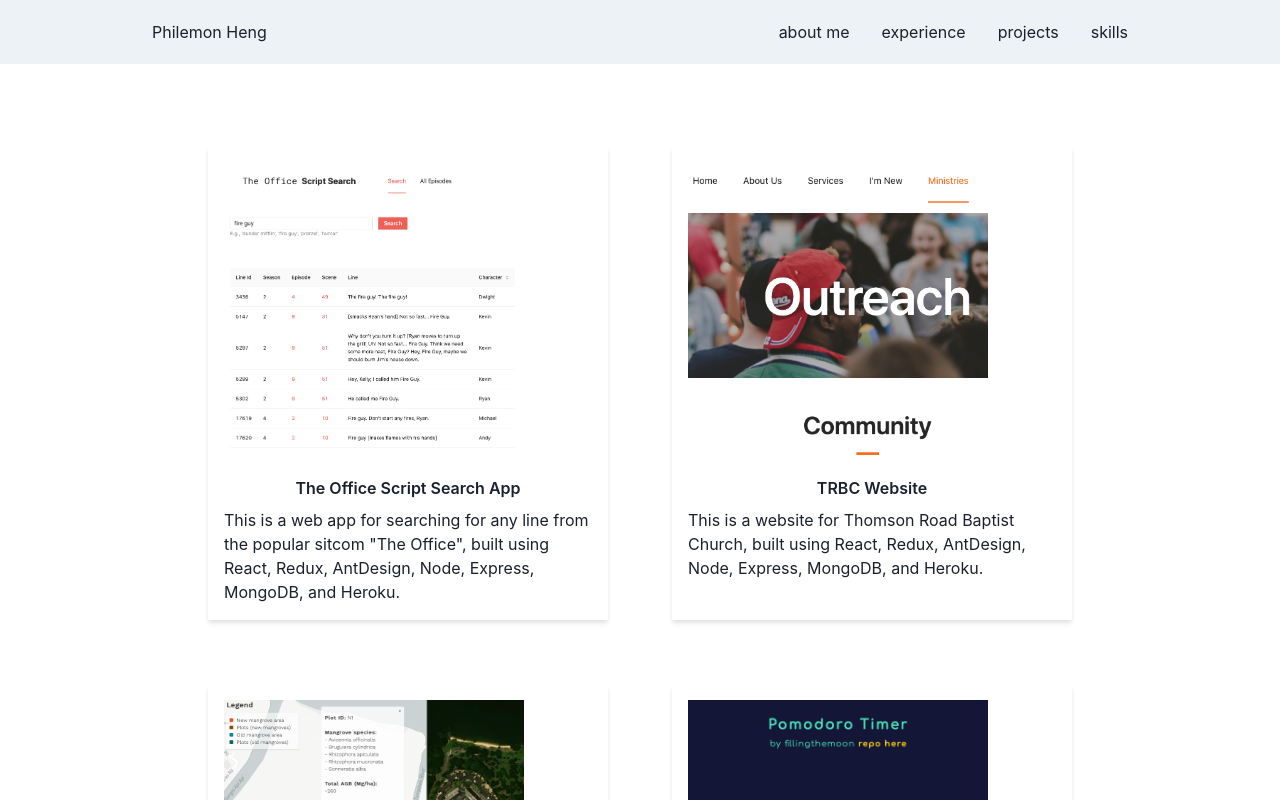
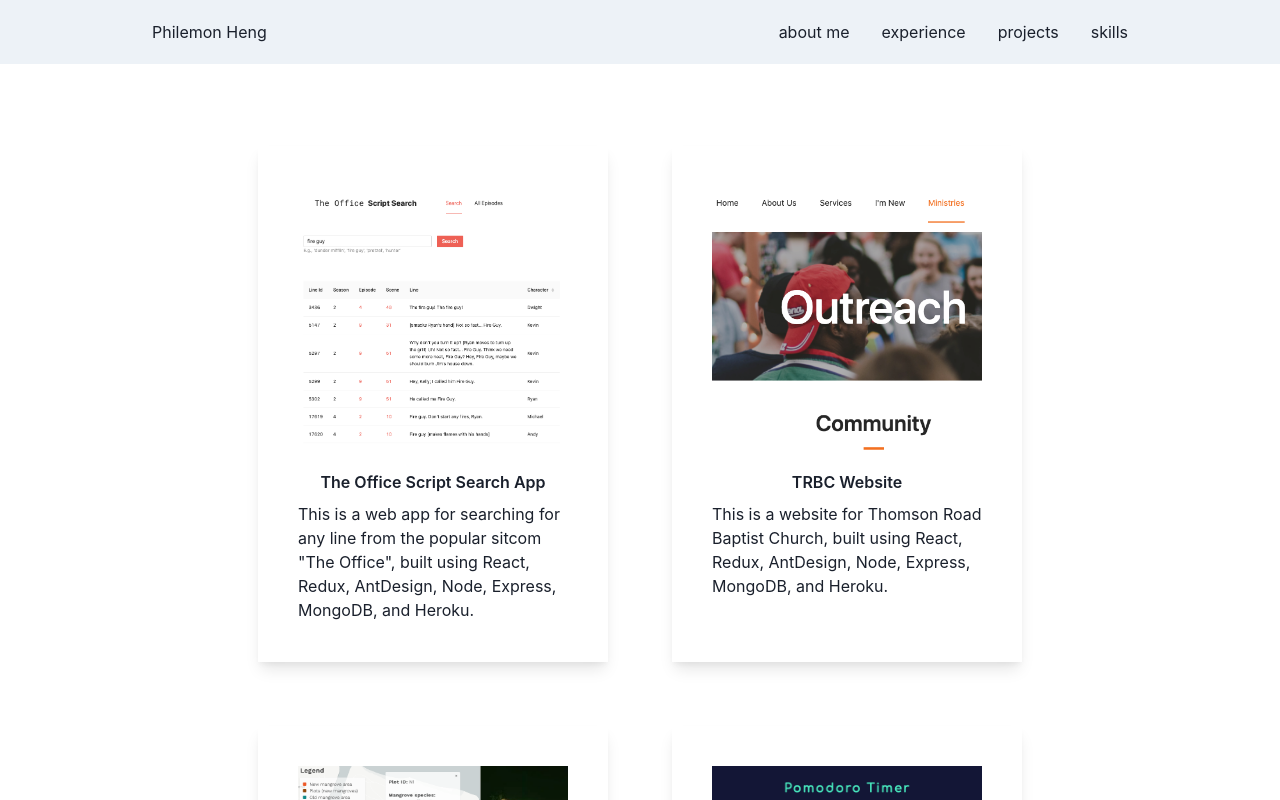
Before and after one commit to fillingthemoon/personal-website-02, a Next.js app: page /projects in a window 1280 px wide. Shown: the top 800 px of the page. Built offline with nearby package versions, Linux system fonts and the light colour scheme.

Commit message:
adjust projectCard

```diff
--- a/components/ui/projectCard.js
+++ b/components/ui/projectCard.js
@@ -7,12 +7,13 @@ const ProjectCard = (props) => {
 
   return (
     <Stack
-      maxWidth="400px"
+      maxWidth="350px"
       spacing={2}
+      alignItems="center"
       m={8}
-      p={4}
+      p={10}
       cursor="pointer"
-      boxShadow="md"
+      boxShadow="lg"
       transition="0.2s"
       _hover={{
         transform: 'scale(1.07)',
@@ -23,8 +24,6 @@ const ProjectCard = (props) => {
         <Image
           src={imgSrc}
           alt="project"
-          width="300"
-          height="300"
           objectFit="scale-down"
         />
       </Box>
--- a/components/ui/skillCard.js
+++ b/components/ui/skillCard.js
@@ -13,8 +13,8 @@ const SkillCard = (props) => {
       <Image
           src={imgSrc}
           alt="skill"
-          width="120"
-          height="120"
+          width="70"
+          height="70"
           objectFit="scale-down"
         />
       <span>{name}</span>
```
